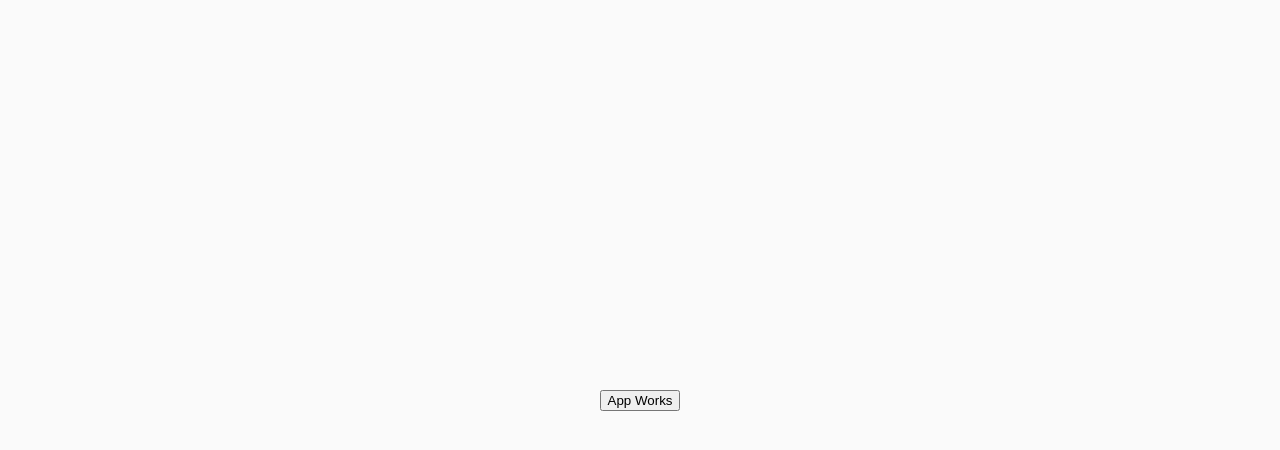
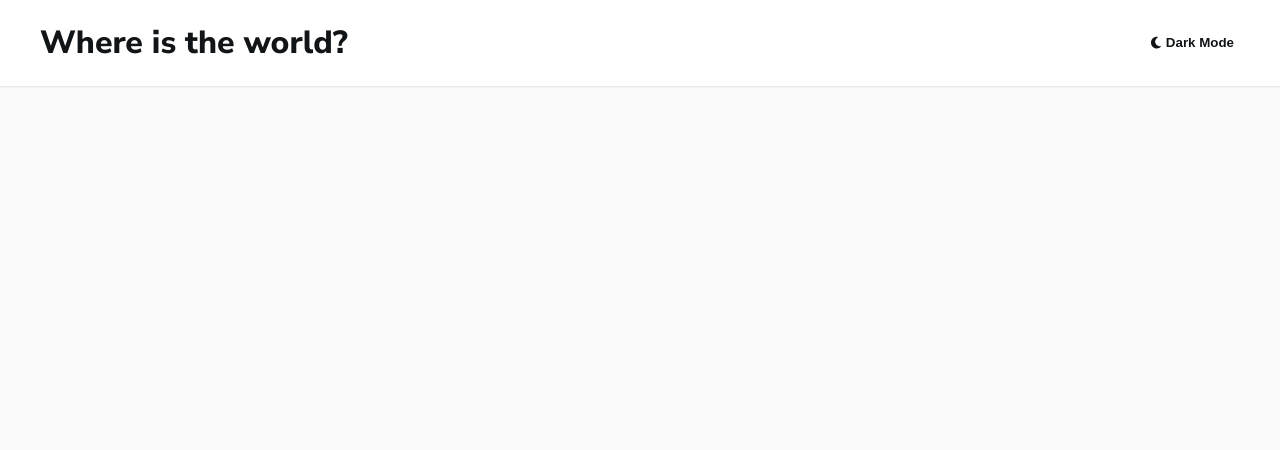
Before and after one commit to SidneyRoberto9/rest-countries, a React (Vite) app: page / in a window 1280 px wide. Shown: the top 450 px of the page. Built offline with nearby package versions, Linux system fonts and the light colour scheme.

Commit message:
✨ feat(create and style header):

```diff
--- a/src/App.tsx
+++ b/src/App.tsx
@@ -1,6 +1,7 @@
 import React, { useState } from 'react';
 import { ThemeProvider } from 'styled-components';
 
+import Header from './components/Header/Header';
 import { GlobalStyles } from './styles';
 import { AppStyle } from './styles/App';
 import { darkTheme, lightTheme } from './styles/theme';
@@ -20,7 +21,7 @@ export default function App() {
     <ThemeProvider theme={theme === 'light' ? lightTheme : darkTheme}>
       <GlobalStyles />
       <AppStyle>
-        <button onClick={toggleTheme}>App Works</button>
+        <Header theme={theme} toggleTheme={toggleTheme} />
       </AppStyle>
     </ThemeProvider>
   );
--- /dev/null
+++ b/src/components/Header/Header.tsx
@@ -0,0 +1,25 @@
+import { faMoon } from '@fortawesome/free-solid-svg-icons';
+import { FontAwesomeIcon } from '@fortawesome/react-fontawesome';
+import React from 'react';
+
+import { ButtonStyle, HeaderContainer } from './styles';
+
+interface HeaderProps {
+  theme: string;
+  toggleTheme: () => void;
+}
+
+export default function Header({ theme, toggleTheme }: HeaderProps) {
+  return (
+    <HeaderContainer>
+      <div>
+        <h1>Where is the world?</h1>
+
+        <ButtonStyle onClick={toggleTheme}>
+          <FontAwesomeIcon icon={faMoon} />
+          <span>Dark Mode</span>
+        </ButtonStyle>
+      </div>
+    </HeaderContainer>
+  );
+}
--- /dev/null
+++ b/src/components/Header/styles.ts
@@ -0,0 +1,35 @@
+import styled from 'styled-components';
+
+import { DefaultTheme } from '../../styles/theme';
+
+export const HeaderContainer = styled.header`
+  display: block;
+  width: 100%;
+  background: ${({ theme }: DefaultTheme) => theme.elements};
+
+  -webkit-box-shadow: 0px 1px 2px 0px rgba(0, 0, 0, 0.10);
+  -moz-box-shadow: 0px 1px 2px 0px rgba(0, 0, 0, 0.10);
+  box-shadow: 0px 1px 2px 0px rgba(0, 0, 0, 0.10);
+
+  div {
+    display: flex;
+    justify-content: space-between;
+    padding: 0 40px;
+    align-items: center;
+    margin: 0 auto;
+    max-width: 1440px;
+  }
+`;
+
+export const ButtonStyle = styled.button`
+  outline: none;
+  border: none;
+  background: ${({ theme }: DefaultTheme) => theme.elements};
+  color: ${({ theme }: DefaultTheme) => theme.text};
+  cursor: pointer;
+  text-align: center;
+  span {
+    padding-left: 5px;
+    font-weight: 900;
+  }
+`;
--- a/src/styles/App.ts
+++ b/src/styles/App.ts
@@ -1,15 +1,6 @@
 import styled from 'styled-components';
-
-import { DefaultTheme } from '.';
 
 export const AppStyle = styled.div`
   display: flex;
-  justify-content: center;
-  align-items: center;
-  height: 100vh;
-  h1 {
-    //exemple
-    font-weight: 600;
-    color: ${({ theme }: DefaultTheme) => theme.body};
-  }
+  flex-direction: column;
 `;
--- a/src/styles/index.ts
+++ b/src/styles/index.ts
@@ -1,11 +1,6 @@
 import { createGlobalStyle } from 'styled-components';
 
-export interface DefaultTheme {
-  theme: {
-    body: string;
-    text: string;
-  };
-}
+import { DefaultTheme } from './theme';
 
 export const GlobalStyles = createGlobalStyle`
 
@@ -14,7 +9,7 @@ export const GlobalStyles = createGlobalStyle`
     margin: 0;
     padding: 0;
     font-family: 'Nunito Sans', sans-serif;
-    background: ${({ theme }: DefaultTheme) => theme.body};
+    background: ${({ theme }: DefaultTheme) => theme.bg};
     color: ${({ theme }: DefaultTheme) => theme.text};
   }
 `;
--- a/src/styles/theme.ts
+++ b/src/styles/theme.ts
@@ -1,9 +1,22 @@
 export const lightTheme = {
-  body: 'hsl(0, 0%, 98%)',
+  bg: 'hsl(0, 0%, 98%)',
   text: 'hsl(200, 15%, 8%)',
+  elements: 'hsl(0, 0%, 100%)',
+  input: 'hsl(0, 0%, 52%)',
 };
 
 export const darkTheme = {
-  body: 'hsl(207, 26%, 17%)',
+  bg: 'hsl(207, 26%, 17%)',
   text: 'hsl(0, 0%, 100%)',
+  elements: 'hsl(209, 23%, 22%)',
+  input: 'hsl(209, 23%, 22%)',
 };
+
+export interface DefaultTheme {
+  theme: {
+    bg: string;
+    text: string;
+    elements: string;
+    input: string;
+  };
+}
```
